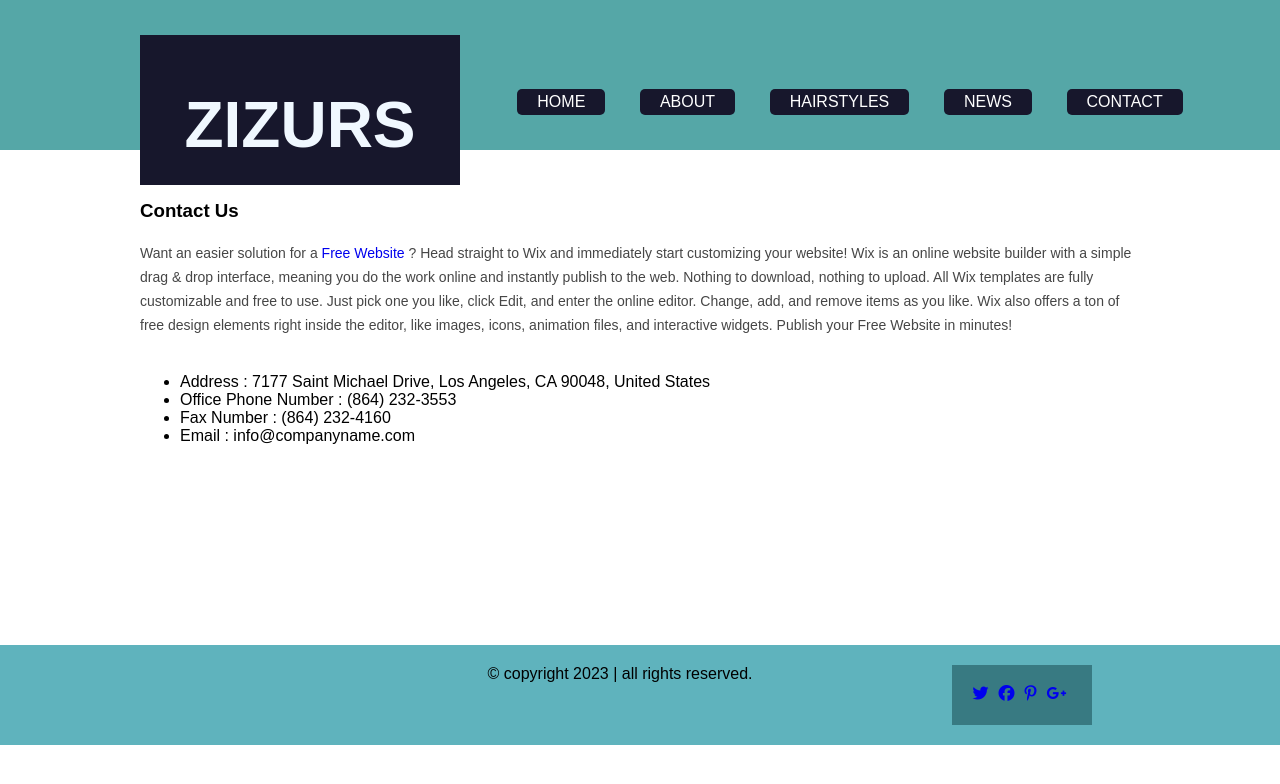
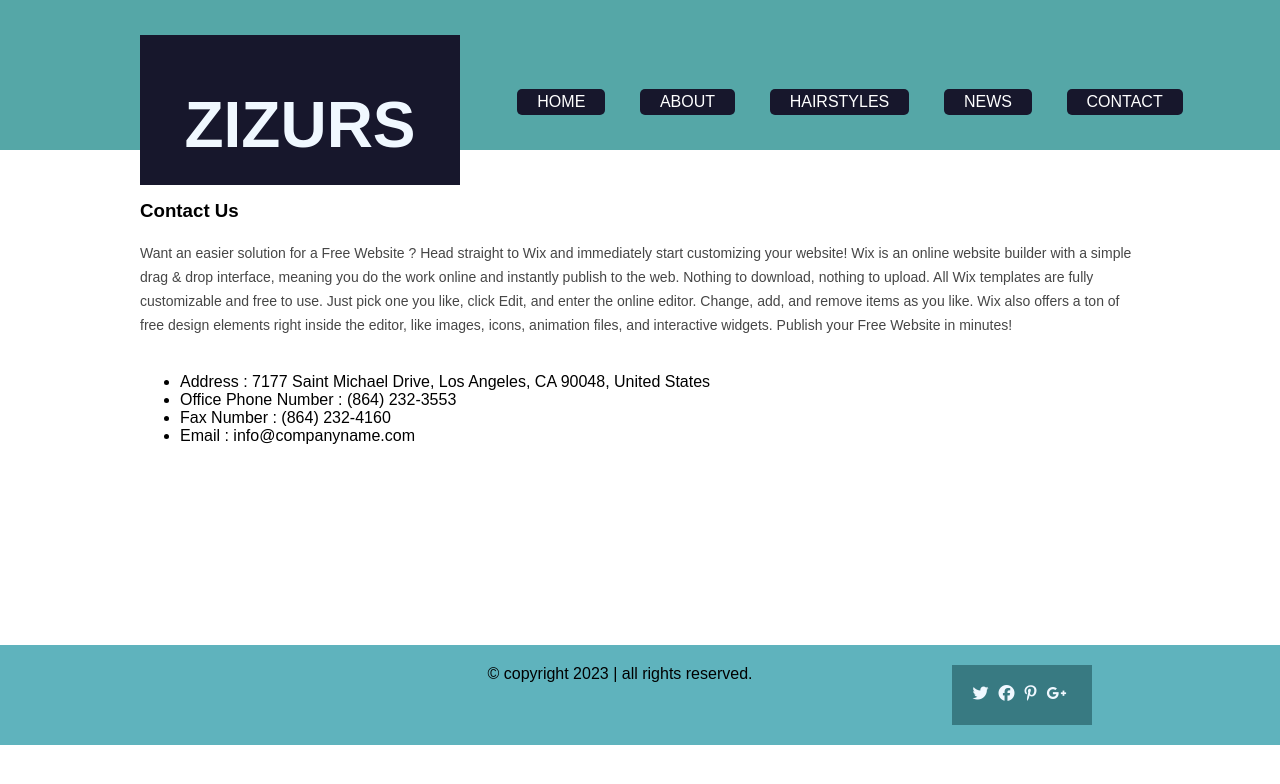
Before and after one commit to Fgonzalez409/hairSalonWebsite, a plain HTML site: page pages/contact.html in a window 1280 px wide. Shown: the top 784 px of the page. Drawn offline with Linux system fonts and the light colour scheme.

Commit message:
fixing more styling issues!

```diff
--- a/styles/about.css
+++ b/styles/about.css
@@ -99,8 +99,9 @@ li {
     margin-top: 50px;
 }
 
-a {
+ul > li > a {
     text-decoration: none;
+    color: aliceblue;
 }
 
 a:visited {
--- a/styles/contact.css
+++ b/styles/contact.css
@@ -130,8 +130,14 @@ li > a {
 
 a {
     text-decoration: none;
+    color: aliceblue;
+
 }
 
-a:visited {
+ul > li > a:visited {
     color:aliceblue;
 }
+
+p > a {
+    color: #464646;
+}
--- a/styles/hairstyle.css
+++ b/styles/hairstyle.css
@@ -136,6 +136,7 @@ p {
 
 a {
     text-decoration: none;
+    color: aliceblue;
 }
 
 a:visited {
--- a/styles/index.css
+++ b/styles/index.css
@@ -245,6 +245,7 @@ p {
 
 a {
     text-decoration: none;
+    color: aliceblue;
 }
 
 a:visited {
--- a/styles/news.css
+++ b/styles/news.css
@@ -160,6 +160,7 @@ li > a {
 
 a {
     text-decoration: none;
+    color: aliceblue;
 }
 
 a:visited {
```
